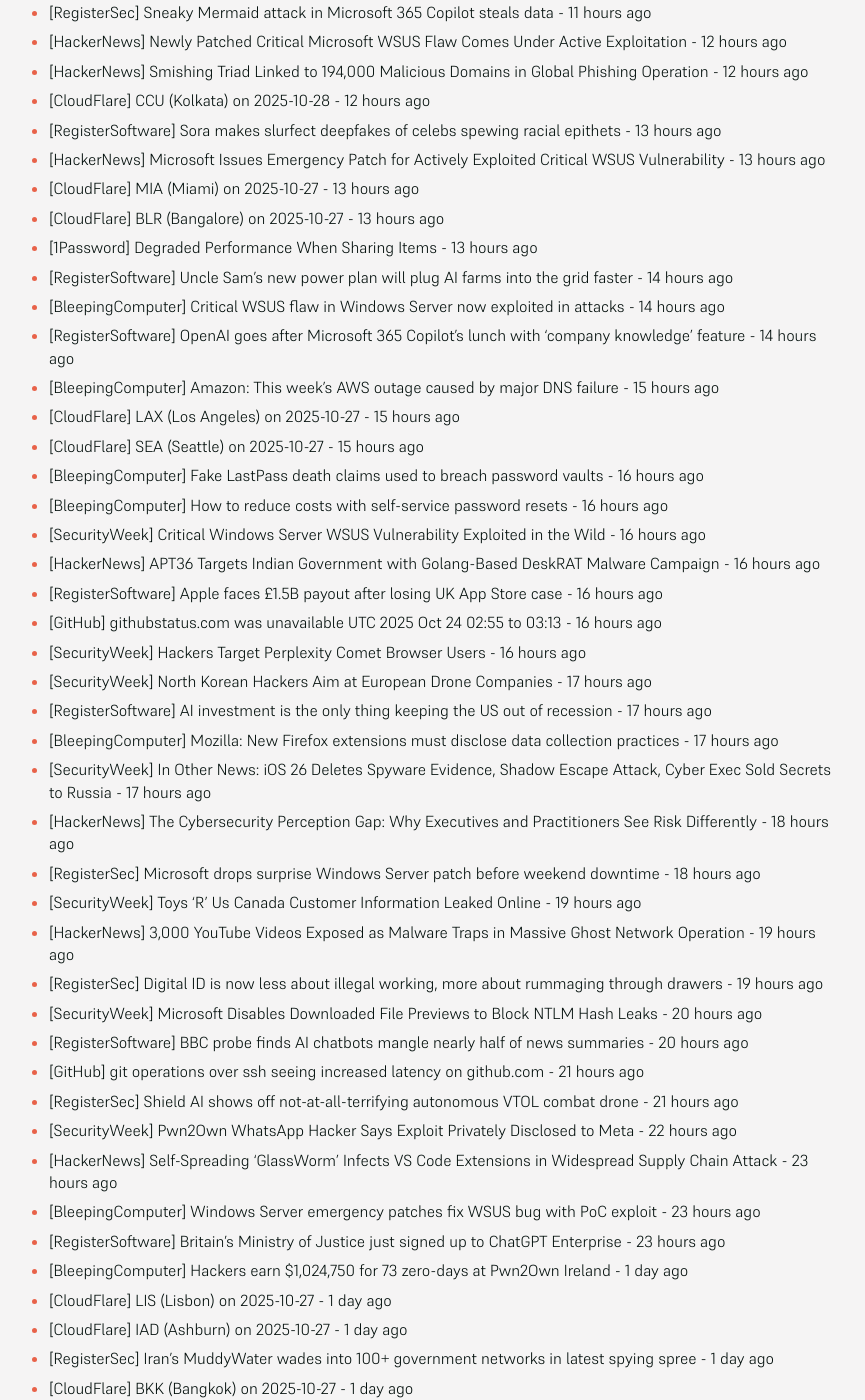
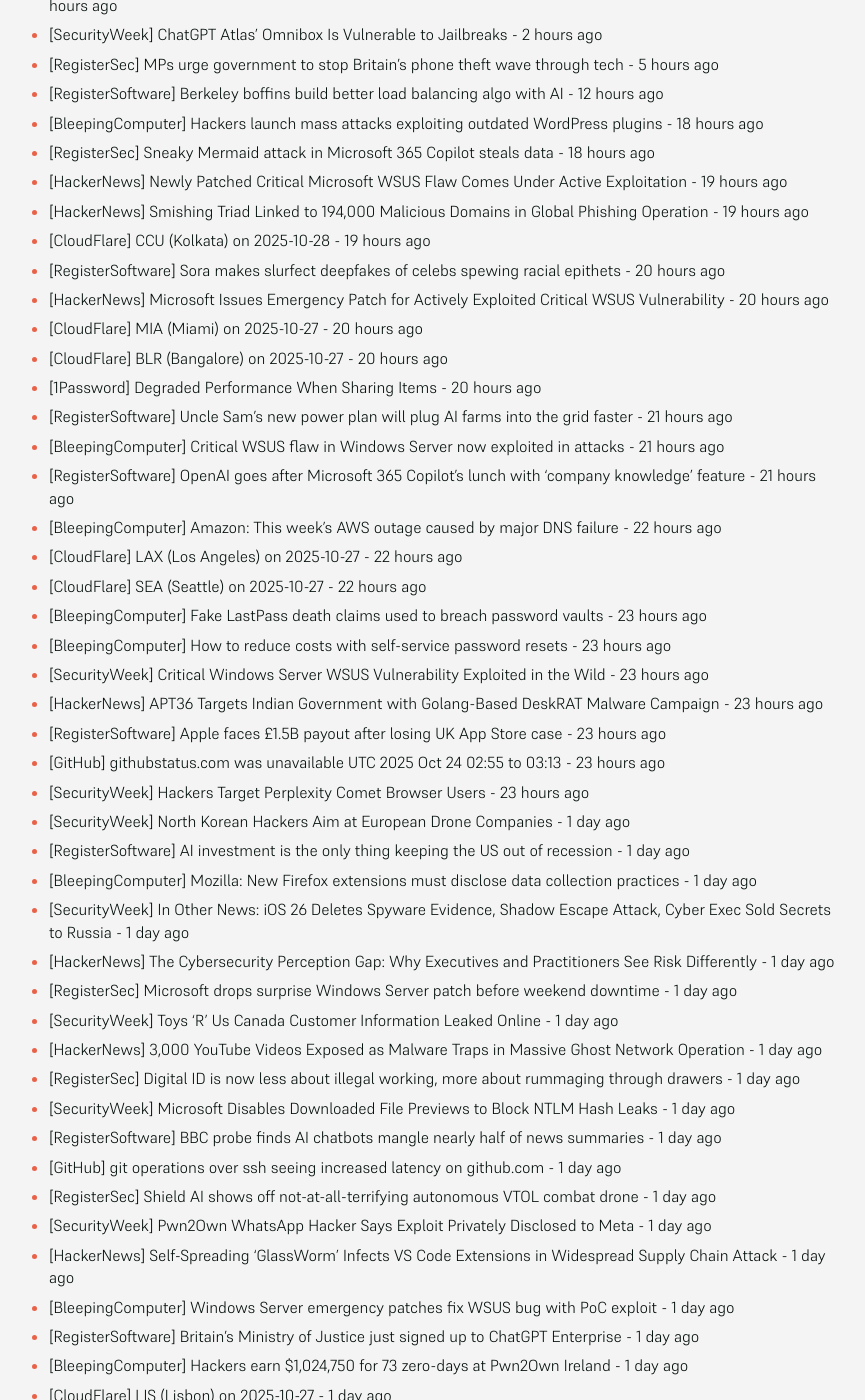
Before and after one commit to SecOpsNews/news, a Jekyll site: the page built from index.md, in a window 1280 px wide and 1400 px high, scrolled down 332 px. Shown: the whole window, without its empty margins (215-1080 px from the left). Built offline with Jekyll 4.4.1, drawn with Linux system fonts in a browser that asks for light colours; some of the changed text lies outside the part shown.

Commit message:
New Feed

```diff
--- a/index.md
+++ b/index.md
@@ -9,47 +9,51 @@ description: Latest Updates
 
 <!-- SecOps start -->
 
-- [RegisterSoftware] Berkeley boffins build better load balancing algo with AI - 5 hours ago
-- [BleepingComputer] Hackers launch mass attacks exploiting outdated WordPress plugins - 11 hours ago
-- [RegisterSec] Sneaky Mermaid attack in Microsoft 365 Copilot steals data - 11 hours ago
-- [HackerNews] Newly Patched Critical Microsoft WSUS Flaw Comes Under Active Exploitation - 12 hours ago
-- [HackerNews] Smishing Triad Linked to 194,000 Malicious Domains in Global Phishing Operation - 12 hours ago
-- [CloudFlare] CCU (Kolkata) on 2025-10-28 - 12 hours ago
-- [RegisterSoftware] Sora makes slurfect deepfakes of celebs spewing racial epithets - 13 hours ago
-- [HackerNews] Microsoft Issues Emergency Patch for Actively Exploited Critical WSUS Vulnerability - 13 hours ago
-- [CloudFlare] MIA (Miami) on 2025-10-27 - 13 hours ago
-- [CloudFlare] BLR (Bangalore) on 2025-10-27 - 13 hours ago
-- [1Password] Degraded Performance When Sharing Items - 13 hours ago
-- [RegisterSoftware] Uncle Sam's new power plan will plug AI farms into the grid faster - 14 hours ago
-- [BleepingComputer] Critical WSUS flaw in Windows Server now exploited in attacks - 14 hours ago
-- [RegisterSoftware] OpenAI goes after Microsoft 365 Copilot's lunch with 'company knowledge' feature - 14 hours ago
-- [BleepingComputer] Amazon: This week’s AWS outage caused by major DNS failure - 15 hours ago
-- [CloudFlare] LAX (Los Angeles) on 2025-10-27 - 15 hours ago
-- [CloudFlare] SEA (Seattle) on 2025-10-27 - 15 hours ago
-- [BleepingComputer] Fake LastPass death claims used to breach password vaults - 16 hours ago
-- [BleepingComputer] How to reduce costs with self-service password resets - 16 hours ago
-- [SecurityWeek] Critical Windows Server WSUS Vulnerability Exploited in the Wild - 16 hours ago
-- [HackerNews] APT36 Targets Indian Government with Golang-Based DeskRAT Malware Campaign - 16 hours ago
-- [RegisterSoftware] Apple faces £1.5B payout after losing UK App Store case - 16 hours ago
-- [GitHub] githubstatus.com was unavailable UTC 2025 Oct 24 02:55 to 03:13 - 16 hours ago
-- [SecurityWeek] Hackers Target Perplexity Comet Browser Users - 16 hours ago
-- [SecurityWeek] North Korean Hackers Aim at European Drone Companies - 17 hours ago
-- [RegisterSoftware] AI investment is the only thing keeping the US out of recession - 17 hours ago
-- [BleepingComputer] Mozilla: New Firefox extensions must disclose data collection practices - 17 hours ago
-- [SecurityWeek] In Other News: iOS 26 Deletes Spyware Evidence, Shadow Escape Attack, Cyber Exec Sold Secrets to Russia - 17 hours ago
-- [HackerNews] The Cybersecurity Perception Gap: Why Executives and Practitioners See Risk Differently - 18 hours ago
-- [RegisterSec] Microsoft drops surprise Windows Server patch before weekend downtime - 18 hours ago
-- [SecurityWeek] Toys ‘R’ Us Canada Customer Information Leaked Online - 19 hours ago
-- [HackerNews] 3,000 YouTube Videos Exposed as Malware Traps in Massive Ghost Network Operation - 19 hours ago
-- [RegisterSec] Digital ID is now less about illegal working, more about rummaging through drawers - 19 hours ago
-- [SecurityWeek] Microsoft Disables Downloaded File Previews to Block NTLM Hash Leaks - 20 hours ago
-- [RegisterSoftware] BBC probe finds AI chatbots mangle nearly half of news summaries - 20 hours ago
-- [GitHub] git operations over ssh seeing increased latency on github.com - 21 hours ago
-- [RegisterSec] Shield AI shows off not-at-all-terrifying autonomous VTOL combat drone - 21 hours ago
-- [SecurityWeek] Pwn2Own WhatsApp Hacker Says Exploit Privately Disclosed to Meta - 22 hours ago
-- [HackerNews] Self-Spreading 'GlassWorm' Infects VS Code Extensions in Widespread Supply Chain Attack - 23 hours ago
-- [BleepingComputer] Windows Server emergency patches fix WSUS bug with PoC exploit - 23 hours ago
-- [RegisterSoftware] Britain's Ministry of Justice just signed up to ChatGPT Enterprise - 23 hours ago
+- [SecurityWeek] OpenAI Atlas Omnibox Is Vulnerable to Jailbreaks - 2 hours ago
+- [SecurityWeek] $1M WhatsApp Hack Flops: Only Low-Risk Bugs Disclosed to Meta After Pwn2Own Withdrawal - 2 hours ago
+- [SecurityWeek] ChatGPT Atlas’ Omnibox Is Vulnerable to Jailbreaks - 2 hours ago
+- [RegisterSec] MPs urge government to stop Britain's phone theft wave through tech - 5 hours ago
+- [RegisterSoftware] Berkeley boffins build better load balancing algo with AI - 12 hours ago
+- [BleepingComputer] Hackers launch mass attacks exploiting outdated WordPress plugins - 18 hours ago
+- [RegisterSec] Sneaky Mermaid attack in Microsoft 365 Copilot steals data - 18 hours ago
+- [HackerNews] Newly Patched Critical Microsoft WSUS Flaw Comes Under Active Exploitation - 19 hours ago
+- [HackerNews] Smishing Triad Linked to 194,000 Malicious Domains in Global Phishing Operation - 19 hours ago
+- [CloudFlare] CCU (Kolkata) on 2025-10-28 - 19 hours ago
+- [RegisterSoftware] Sora makes slurfect deepfakes of celebs spewing racial epithets - 20 hours ago
+- [HackerNews] Microsoft Issues Emergency Patch for Actively Exploited Critical WSUS Vulnerability - 20 hours ago
+- [CloudFlare] MIA (Miami) on 2025-10-27 - 20 hours ago
+- [CloudFlare] BLR (Bangalore) on 2025-10-27 - 20 hours ago
+- [1Password] Degraded Performance When Sharing Items - 20 hours ago
+- [RegisterSoftware] Uncle Sam's new power plan will plug AI farms into the grid faster - 21 hours ago
+- [BleepingComputer] Critical WSUS flaw in Windows Server now exploited in attacks - 21 hours ago
+- [RegisterSoftware] OpenAI goes after Microsoft 365 Copilot's lunch with 'company knowledge' feature - 21 hours ago
+- [BleepingComputer] Amazon: This week’s AWS outage caused by major DNS failure - 22 hours ago
+- [CloudFlare] LAX (Los Angeles) on 2025-10-27 - 22 hours ago
+- [CloudFlare] SEA (Seattle) on 2025-10-27 - 22 hours ago
+- [BleepingComputer] Fake LastPass death claims used to breach password vaults - 23 hours ago
+- [BleepingComputer] How to reduce costs with self-service password resets - 23 hours ago
+- [SecurityWeek] Critical Windows Server WSUS Vulnerability Exploited in the Wild - 23 hours ago
+- [HackerNews] APT36 Targets Indian Government with Golang-Based DeskRAT Malware Campaign - 23 hours ago
+- [RegisterSoftware] Apple faces £1.5B payout after losing UK App Store case - 23 hours ago
+- [GitHub] githubstatus.com was unavailable UTC 2025 Oct 24 02:55 to 03:13 - 23 hours ago
+- [SecurityWeek] Hackers Target Perplexity Comet Browser Users - 23 hours ago
+- [SecurityWeek] North Korean Hackers Aim at European Drone Companies - 1 day ago
+- [RegisterSoftware] AI investment is the only thing keeping the US out of recession - 1 day ago
+- [BleepingComputer] Mozilla: New Firefox extensions must disclose data collection practices - 1 day ago
+- [SecurityWeek] In Other News: iOS 26 Deletes Spyware Evidence, Shadow Escape Attack, Cyber Exec Sold Secrets to Russia - 1 day ago
+- [HackerNews] The Cybersecurity Perception Gap: Why Executives and Practitioners See Risk Differently - 1 day ago
+- [RegisterSec] Microsoft drops surprise Windows Server patch before weekend downtime - 1 day ago
+- [SecurityWeek] Toys ‘R’ Us Canada Customer Information Leaked Online - 1 day ago
+- [HackerNews] 3,000 YouTube Videos Exposed as Malware Traps in Massive Ghost Network Operation - 1 day ago
+- [RegisterSec] Digital ID is now less about illegal working, more about rummaging through drawers - 1 day ago
+- [SecurityWeek] Microsoft Disables Downloaded File Previews to Block NTLM Hash Leaks - 1 day ago
+- [RegisterSoftware] BBC probe finds AI chatbots mangle nearly half of news summaries - 1 day ago
+- [GitHub] git operations over ssh seeing increased latency on github.com - 1 day ago
+- [RegisterSec] Shield AI shows off not-at-all-terrifying autonomous VTOL combat drone - 1 day ago
+- [SecurityWeek] Pwn2Own WhatsApp Hacker Says Exploit Privately Disclosed to Meta - 1 day ago
+- [HackerNews] Self-Spreading 'GlassWorm' Infects VS Code Extensions in Widespread Supply Chain Attack - 1 day ago
+- [BleepingComputer] Windows Server emergency patches fix WSUS bug with PoC exploit - 1 day ago
+- [RegisterSoftware] Britain's Ministry of Justice just signed up to ChatGPT Enterprise - 1 day ago
 - [BleepingComputer] Hackers earn $1,024,750 for 73 zero-days at Pwn2Own Ireland - 1 day ago
 - [CloudFlare] LIS (Lisbon) on 2025-10-27 - 1 day ago
 - [CloudFlare] IAD (Ashburn) on 2025-10-27 - 1 day ago
@@ -89,41 +93,12 @@ description: Latest Updates
 - [BleepingComputer] Spoofed AI sidebars can trick Atlas, Comet users into dangerous actions - 1 day ago
 - [BleepingComputer] Zero Trust Has a Blind Spot—Your AI Agents - 1 day ago
 - [RegisterSec] Google nukes 3,000 YouTube videos that sowed malware disguised as cracked software - 1 day ago
-- [RegisterSoftware] A single DNS race condition brought Amazon's cloud empire to its knees - 1 day ago
-- [SecurityWeek] AI Sidebar Spoofing Puts ChatGPT Atlas, Perplexity Comet and Other Browsers at Risk - 1 day ago
-- [RegisterSoftware] SAP says some customers are dragging their feet on contract sign-offs - 1 day ago
-- [HackerNews] ThreatsDay Bulletin: $176M Crypto Fine, Hacking Formula 1, Chromium Vulns, AI Hijack & More - 1 day ago
-- [HackerNews] Secure AI at Scale and Speed — Learn the Framework in this Free Webinar - 1 day ago
-- [BleepingComputer] North Korean Lazarus hackers targeted European defense companies - 1 day ago
-- [RegisterSoftware] Dropping Nvidia for Amazon's custom chips helped gene therapy startup Metagenomi cut AI bill 56% - 1 day ago
-- [RegisterSoftware] AlmaLinux gives Btrfs a home after Red Hat kicked it out - 1 day ago
-- [RegisterSoftware] Reddit to Perplexity: Get your filthy hands off our forums - 1 day ago
-- [RegisterSoftware] IBM is just not into the 'spend megabucks on cloudy GPUs' thing, rents them instead - 1 day ago
-- [RegisterSoftware] UK.gov vows to hack through regulation to get benefit from AI - 1 day ago
-- [RegisterSoftware] OpenBSD 7.8 out now, and you're not seeing double, 9front releases 'Release' - 1 day ago
-- [RegisterSoftware] Microsoft threatens to ram Copilot into Exchange Server on-prem - 1 day ago
-- [SecurityWeek] Vibe Coding’s Real Problem Isn’t Bugs—It’s Judgment - 1 day ago
-- [DataBreaches] Kaufman County’s data breach was their second one in three weeks - 1 day ago
-- [HackerNews] Why Organizations Are Abandoning Static Secrets for Managed Identities - 1 day ago
-- [SecurityWeek] Exploitation of Critical Adobe Commerce Flaw Puts Many eCommerce Sites at Risk - 1 day ago
-- [RegisterSoftware] Microsoft threatens to ram Copilot into Exchange Server on-prem - 1 day ago
-- [SecurityWeek] Lanscope Endpoint Manager Zero-Day Exploited in the Wild - 1 day ago
-- [SecurityWeek] BIND Updates Address High-Severity Cache Poisoning Flaws - 1 day ago
-- [SecurityWeek] Mobile Security: Verizon Says Attacks Soar, AI-Powered Threats Raise Alarm - 1 day ago
-- [RegisterSec] SpaceX pulls plug on 2,500 Starlink terminals tied to Myanmar fraud farms - 1 day ago
-- [HackerNews] “Jingle Thief” Hackers Exploit Cloud Infrastructure to Steal Millions in Gift Cards - 1 day ago
-- [RegisterSoftware] AI bubble inflates Microsoft CEO pay to $96.5M - 1 day ago
-- [RegisterSoftware] New Linux kernel patch lets you cancel hibernation mid-process - 1 day ago
-- [RegisterSoftware] Dropping Nvidia for Amazon's custom chips helped gene therapy startup Metagenomi cut AI bill 56% - 1 day ago
-- [RegisterSoftware] AlmaLinux gives Btrfs a home after Red Hat kicked it out - 1 day ago
-- [RegisterSoftware] Reddit to Perplexity: Get your filthy hands off our forums - 1 day ago
-- [RegisterSoftware] IBM is just not into the 'spend megabucks on cloudy GPUs' thing, rents them instead - 1 day ago
-- [RegisterSoftware] UK.gov vows to hack through regulation to get benefit from AI - 1 day ago
-- [RegisterSoftware] OpenBSD 7.8 out now, and you're not seeing double, 9front releases 'Release' - 1 day ago
-- [RegisterSoftware] UK.gov vows to hack through regulation to get benefit from AI - 1 day ago
-- [HackerNews] Critical Lanscope Endpoint Manager Bug Exploited in Ongoing Cyberattacks, CISA Confirms - 2 days ago
-- [HackerNews] Over 250 Magento Stores Hit Overnight as Hackers Exploit New Adobe Commerce Flaw - 2 days ago
-- [RegisterSoftware] IBM is just not into the 'spend megabucks on cloudy GPUs' thing, rents them instead - 2 days ago
+- [RegisterSoftware] A single DNS race condition brought Amazon's cloud empire to its knees - 2 days ago
+- [SecurityWeek] AI Sidebar Spoofing Puts ChatGPT Atlas, Perplexity Comet and Other Browsers at Risk - 2 days ago
+- [RegisterSoftware] SAP says some customers are dragging their feet on contract sign-offs - 2 days ago
+- [HackerNews] ThreatsDay Bulletin: $176M Crypto Fine, Hacking Formula 1, Chromium Vulns, AI Hijack & More - 2 days ago
+- [HackerNews] Secure AI at Scale and Speed — Learn the Framework in this Free Webinar - 2 days ago
+- [BleepingComputer] North Korean Lazarus hackers targeted European defense companies - 2 days ago
 - [DataBreaches] Russian-linked hackers appear to have launched a crippling cyberattack on Western New Mexico University - 6 months ago
 - [DataBreaches] SK Telecom vows to take full responsibility for damage from recent data leak - 6 months ago
 - [HackerNews] Storm-1977 Hits Education Clouds with AzureChecker, Deploys 200+ Crypto Mining Containers - 6 months ago
```
